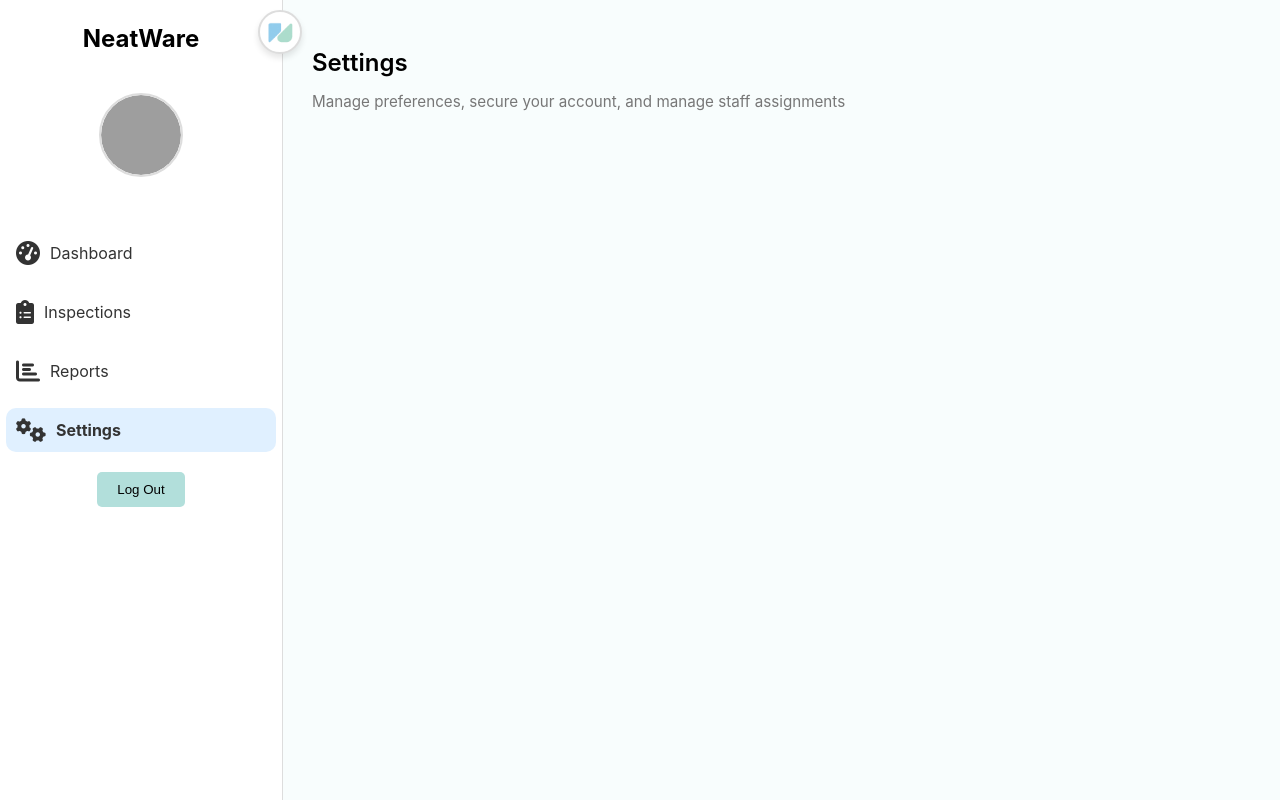
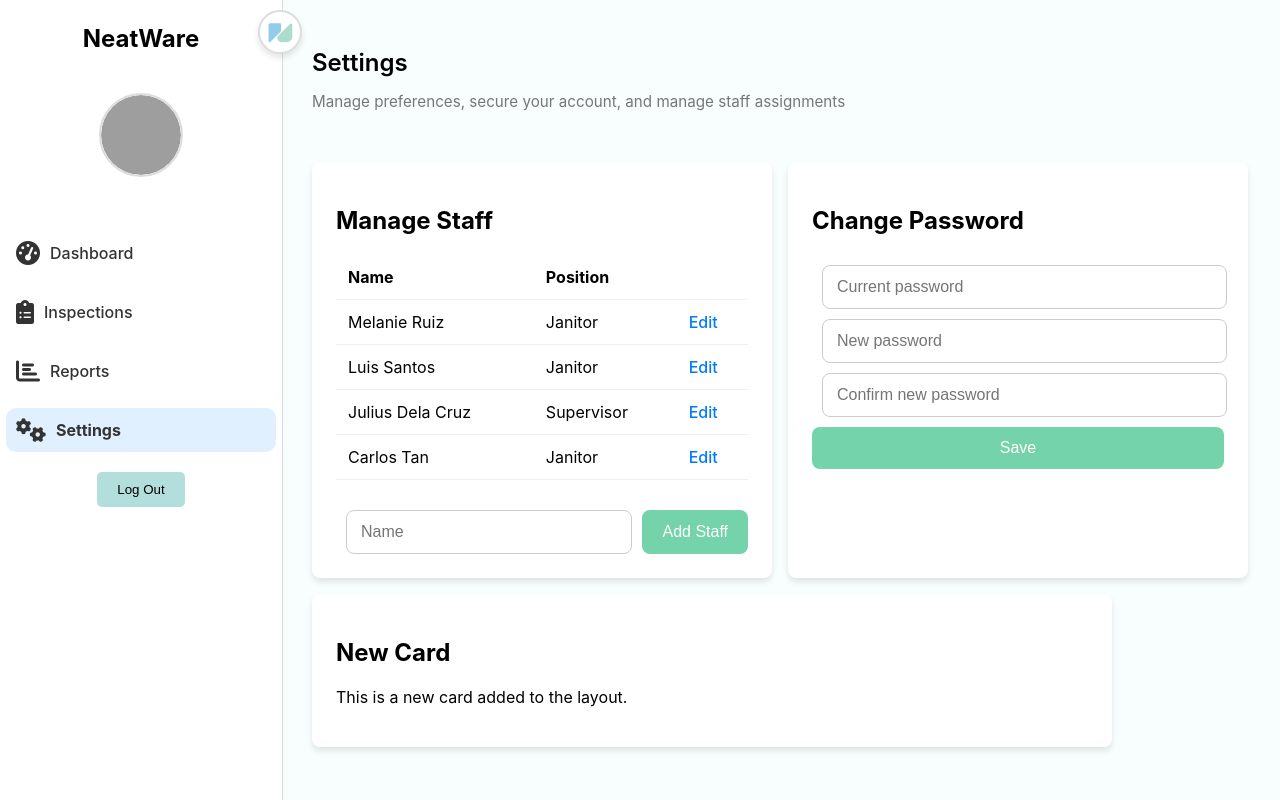
Before and after one commit to dyastena/utilityManagement, a PHP site: page /settings.php in a window 1280 px wide. Run offline with PHP 8.4, Linux system fonts and the light colour scheme; the visitor is signed in with stand-in values (Sample User, id 1); data that the repository does not hold is empty; grey boxes are pictures that could not be loaded.

Commit message:
lapit naaa

```diff
--- a/dashboard.php
+++ b/dashboard.php
@@ -145,6 +145,6 @@ $result = $conn->query($query);
     </main>
   </div>
 
-  <script src="dashboard.js"></script>
+  <script src="script.js"></script>
 </body>
 </html>
--- a/reports.php
+++ b/reports.php
@@ -72,6 +72,7 @@ $stmt->close();
         </header>
     </main>
   </div>
-  <script src="reports.js"></script>
+
+  <script src="script.js"></script>
 </body>
 </html>
--- a/settings.css
+++ b/settings.css
@@ -199,7 +199,9 @@ body {
     overflow-y: auto; /* Enable scrolling only for the main content */
     height: 100vh; /* Full height of the viewport */
     box-sizing: border-box; /* Include padding and border in height calculation */
-    transition: margin-left 0.3s ease; /* Smooth transition for margin adjustment */
+    display: flex;
+    flex-wrap: wrap; /* Allow cards to wrap to the next row */
+    gap: 1rem; /* Add spacing between the cards */
 }
 
 .sidebar[data-collapsed="true"] ~ .main {
@@ -222,3 +224,106 @@ body {
     font-size: 0.95rem;
     color: #777;
 }
+
+/* Card Container */
+.card-container {
+    display: flex;
+    flex-wrap: wrap; /* Allow cards to wrap to the next row */
+    gap: 1rem; /* Add spacing between the cards */
+    justify-content: left; /* Center the cards horizontally */
+    align-content: flex-start; /* Align items at the top */
+    margin-top: -2rem; /* Add spacing between the header and the cards */
+}
+
+/* Individual card styling */
+.card {
+    flex: 1 1 calc(50% - 1rem); /* Allow cards to take up 50% of the container minus the gap */
+    max-width: 800px; /* Set the maximum width for each card */
+    background: #fff;
+    padding: 1.5rem;
+    border-radius: 8px;
+    box-shadow: 0 4px 6px rgba(0, 0, 0, 0.1);
+    box-sizing: border-box;
+}
+
+/* Ensure cards stack vertically on smaller screens */
+@media (max-width: 768px) {
+    .card {
+        flex: 1 1 100%; /* Take up 100% of the width on smaller screens */
+        max-width: 100%; /* Remove the max-width restriction for smaller screens */
+    }
+}
+
+.form input,
+.add-staff-form input {
+  width: 91%;
+  padding: 12px 14px;
+  margin: 10px 0 0 10px;
+  border: 1px solid #ccc;
+  border-radius: 8px;
+  font-size: 1rem;
+}
+
+.save-btn,
+.add-btn {
+  background: #74d3aa;
+  color: white;
+  font-size: 1rem;
+  border: none;
+  padding: 12px;
+  border-radius: 8px;
+  cursor: pointer;
+  width: 100%;
+  margin-top: 10px;
+}
+
+.save-btn:hover,
+.add-btn:hover {
+  background: #62c49c;
+}
+
+table {
+  width: 100%;
+  border-collapse: collapse;
+  margin-top: 20px;
+  font-size: 1rem;
+}
+
+th, td {
+  text-align: left;
+  padding: 12px;
+  border-bottom: 1px solid #eee;
+}
+
+a {
+  color: #007BFF;
+  text-decoration: none;
+  font-weight: 500;
+}
+
+a:hover {
+  text-decoration: underline;
+}
+
+.add-staff-form {
+  margin-top: 20px;
+  display: flex;
+  gap: 10px;
+}
+
+.add-staff-form input {
+  flex: 1;
+}
+
+.add-staff-form .add-btn {
+  flex-shrink: 0;
+  width: auto;
+  padding: 0 20px;
+}
+
+/* Ensure cards take full width on smaller screens */
+@media (max-width: 768px) {
+    .card {
+        flex: 1 1 100%; /* Take up 100% of the width on smaller screens */
+    }
+}
--- a/settings.js
+++ /dev/null
@@ -1,9 +0,0 @@
-document.addEventListener('DOMContentLoaded', () => {
-    const sidebar = document.querySelector('.sidebar');
-    const toggleButton = document.querySelector('.logo-container');
-
-    toggleButton.addEventListener('click', () => {
-        const isCollapsed = sidebar.getAttribute('data-collapsed') === 'true';
-        sidebar.setAttribute('data-collapsed', !isCollapsed);
-    });
-});
--- a/settings.php
+++ b/settings.php
@@ -16,17 +16,17 @@ $stmt->execute();
 $stmt->bind_result($first_name, $last_name, $email, $image);
 $stmt->fetch();
 $stmt->close();
-
 ?>
 
 <!DOCTYPE html>
 <html lang="en">
 <head>
   <meta charset="UTF-8" />
-  <meta name="viewport" content="width=device-width, initial-scale=1.0" />
-  <title>Dashboard - NeatWare</title>
-  <link rel="stylesheet" href="reports.css" />
+  <meta name="viewport" content="width=device-width, initial-scale=1.0"/>
+  <title>Settings - NeatWare</title>
+  <link rel="stylesheet" href="settings.css" />
   <link href="https://cdnjs.cloudflare.com/ajax/libs/font-awesome/6.0.0-beta3/css/all.min.css" rel="stylesheet">
+
 </head>
 <body>
 <div class="container">
@@ -43,22 +43,10 @@ $stmt->close();
       <p class="email"><?php echo htmlspecialchars($email); ?></p>
     </div>
     <nav class="nav-links">
-            <a href="dashboard.php">
-                <i class="fas fa-tachometer-alt nav-icon"></i>
-                <span class="nav-text">Dashboard</span>
-            </a>
-            <a href="inspections.php">
-                <i class="fas fa-clipboard-list nav-icon"></i>
-                <span class="nav-text">Inspections</span>
-            </a>
-            <a href="reports.php">
-                <i class="fas fa-chart-bar nav-icon"></i>
-                <span class="nav-text">Reports</span>
-            </a>
-            <a href="settings.php" class="active">
-                <i class="fas fa-cogs nav-icon"></i>
-                <span class="nav-text">Settings</span>
-            </a>
+      <a href="dashboard.php"><i class="fas fa-tachometer-alt nav-icon"></i><span class="nav-text">Dashboard</span></a>
+      <a href="inspections.php"><i class="fas fa-clipboard-list nav-icon"></i><span class="nav-text">Inspections</span></a>
+      <a href="reports.php"><i class="fas fa-chart-bar nav-icon"></i><span class="nav-text">Reports</span></a>
+      <a href="settings.php" class="active"><i class="fas fa-cogs nav-icon"></i><span class="nav-text">Settings</span></a>
     </nav>
     <form action="logout.php" method="POST">
       <button type="submit" class="logout-btn">Log Out</button>
@@ -70,8 +58,52 @@ $stmt->close();
       <h1>Settings</h1>
       <p>Manage preferences, secure your account, and manage staff assignments</p>
     </header>
+
+    <div class="card-container">
+
+    <!-- Manage Staff Section -->
+    <section class="card">
+        <h2>Manage Staff</h2>
+        <table>
+          <thead>
+          <tr>
+            <th>Name</th>
+            <th>Position</th>
+            <th></th>
+          </tr>
+          </thead>
+          <tbody>
+          <tr><td>Melanie Ruiz</td><td>Janitor</td><td><a href="#">Edit</a></td></tr>
+          <tr><td>Luis Santos</td><td>Janitor</td><td><a href="#">Edit</a></td></tr>
+          <tr><td>Julius Dela Cruz</td><td>Supervisor</td><td><a href="#">Edit</a></td></tr>
+          <tr><td>Carlos Tan</td><td>Janitor</td><td><a href="#">Edit</a></td></tr>
+          </tbody>
+        </table>
+        <form class="add-staff-form" action="#" method="POST">
+          <input type="text" placeholder="Name" name="staff_name" required />
+          <button type="submit" class="add-btn">Add Staff</button>
+        </form>
+      </section>
+
+      <!-- Change Password Section -->
+      <section class="card">
+        <h2>Change Password</h2>
+        <form class="form" action="#" method="POST">
+          <input type="password" placeholder="Current password" name="current_password" required />
+          <input type="password" placeholder="New password" name="new_password" required />
+          <input type="password" placeholder="Confirm new password" name="confirm_password" required />
+          <button type="submit" class="save-btn">Save</button>
+        </form>
+      </section>
+
+      <section class="card">
+        <h2>New Card</h2>
+        <p>This is a new card added to the layout.</p>
+      </section>
+
+    </div>
   </main>
 </div>
-  <script src="Settings.js"></script>
+<script src="script.js"></script>
 </body>
 </html>
```
Also changed, not shown: dashboard.js (deleted, +0 -9 lines), inspection.js (deleted, +0 -46 lines), inspections.css (+171 -97 lines), inspections.php (+17 -12 lines), reports.js (deleted, +0 -9 lines), script.js (added, +135 -0 lines), uploads/68061850d5f53.jpg (added), uploads/680647c54e869.jpg (added). Lines whose indentation alone changed are shown as unchanged.
